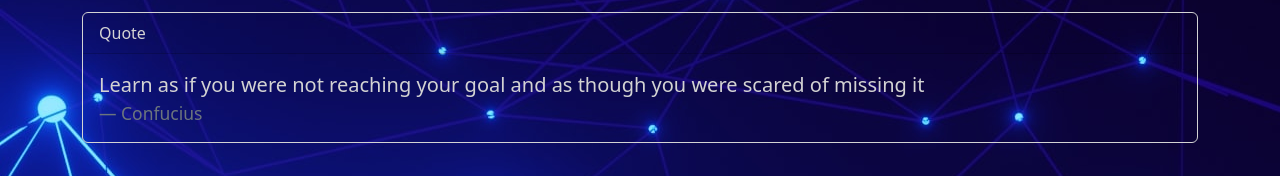
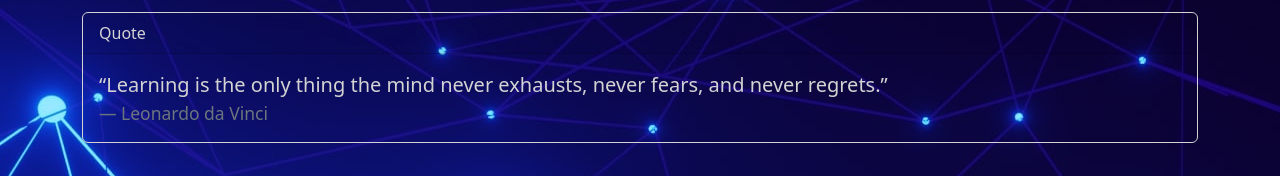
Before and after one commit to huifang719/portfolio, a React (Create React App) app: page / in a window 1280 px wide. Shown: the part 419-595 px from the top of the page. Built offline with nearby package versions, Linux system fonts and the light colour scheme.

Commit message:
change quote

```diff
--- a/src/components/Home.js
+++ b/src/components/Home.js
@@ -32,49 +32,14 @@ function Home() {
           <blockquote className="blockquote mb-0">
             <p>
               {' '}
-            Learn as if you were not reaching your goal and as though you were scared of missing it{' '}
+              “Learning is the only thing the mind never exhausts, never fears, and never regrets.”{' '}
             </p>
             <div className="blockquote-footer">
-            Confucius
+              Leonardo da Vinci
             </div>
           </blockquote>
         </Card.Body>
       </Card>
-
-
-
-      {/* <motion.div style={{maxHeight: "72vh"}}>
-      <Row xs={1} md={2}
-        intial={{opacity: 0}}
-        animate={{opacity:1}}
-        exit={{opacity:0}}>
-        <Col style={{color:"lightgrey", fontSize:"3rem", paddingLeft:"3rem", paddingTop:"1rem"}}>
-          <Typewriter
-            options={{
-              strings: ['Hello, Welcome to my site'],
-              autoStart: true,
-              loop: true,
-            }}
-          />
-          <Typewriter
-            options={{
-              strings: ["I'm Livia Gu"],
-              autoStart: true,
-              loop: true,
-            }}
-          />
-          <Typewriter
-            options={{
-              strings: ["I am a web developer"],
-              autoStart: true,
-              loop: true,
-            }}
-          />
-        </Col>
-
-
-      </Row>
-    </motion.div> */}
     </Container>
   );
 }
```
Lines whose indentation alone changed are shown as unchanged.
